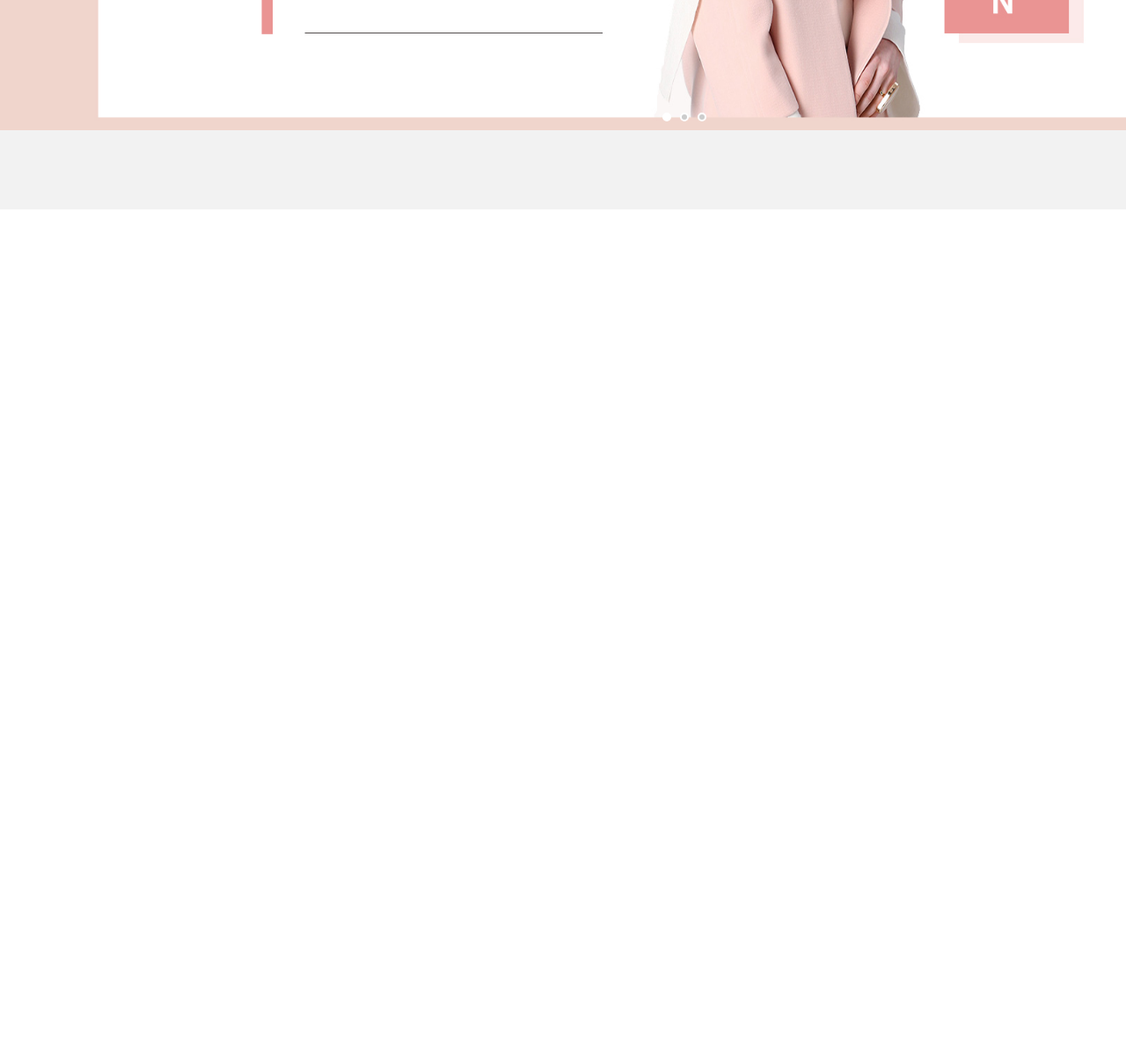
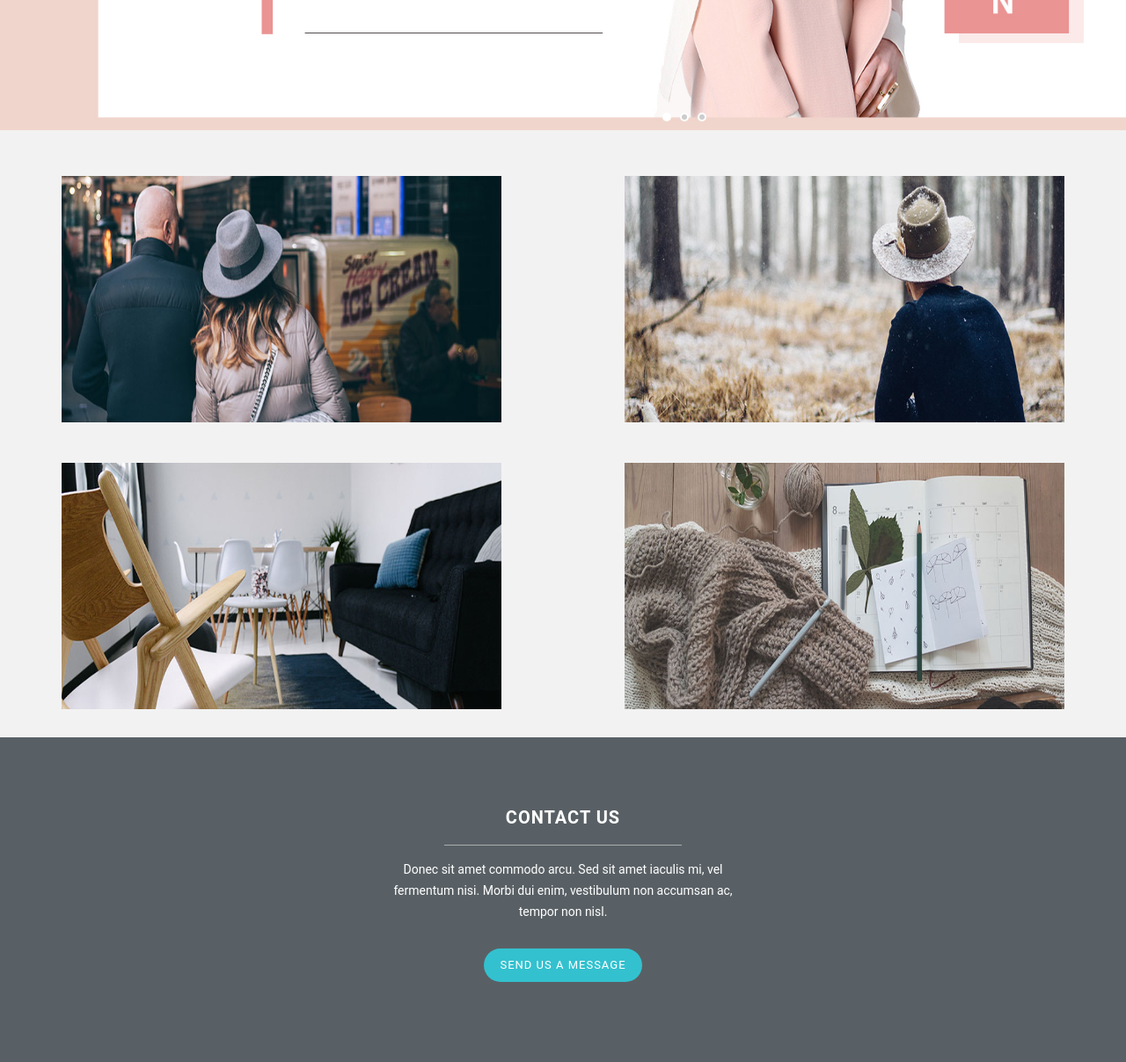
Before and after one commit to jeffry88/mystore, a PHP site: page / in a window 1280 px wide; the page is wider, and only the part inside the window is pictured. Shown: the part 562-1769 px from the top of that part at 88% size. Before the commit the page ends 800 px from the top of that part, so only its background shows below. Run offline with PHP 8.4, Linux system fonts and the light colour scheme.

Commit message:
主页增加了下拉图片飞入特效，边上班边做课设，虽然进程有点慢，但还算有点进度

```diff
--- a/css/templatemo-style.css
+++ b/css/templatemo-style.css
@@ -82,7 +82,7 @@ p {
     padding: 0;
     z-index: 10000;
     transition: all 0.2s ease-in-out;
-    height: 80px;
+    height: 64px;
     background-color:transparent;
 
     text-align: center;
@@ -303,7 +303,7 @@ bootstrap.min.css:5
 }
 
 .projects-holder {
-	padding: 30px 15px 0px 15px;
+	padding: 65px 15px 0px 15px;
 }
 
 .filter-categories {;
@@ -925,3 +925,92 @@ footer .connect-us ul li a:hover {
 	}
 
 }
+/* 图片飞入*/
+#box{
+		position: relative;
+		width: 1000px;
+		height: 490px;
+		margin:200px auto 0;
+	}
+	#box img{
+		position: absolute;
+	}
+	#box img:nth-child(1){
+		/*left:-8px;*/
+		top:-148px;
+		left:-1500px;
+	}
+	#box img:nth-child(1).on{
+		left:-70px;
+                width: 500px;
+                height: 280px;
+		transition: 0.5s 1s;
+	}
+	#box img:nth-child(2){
+		/*left:163px;*/
+		top:178px;
+		left:-1500px;
+	}
+	#box img:nth-child(2).on{
+		left:-70px;
+		transition: 0.5s 0.5s;
+                width:500px;
+                height: 280px;
+	}
+	/*#box img:nth-child(3){
+		left:310px;
+		top:0px;
+		animation: shake 0.8s linear;
+	}
+	@keyframes shake {
+		0%{
+			transform: scale(0);
+		}
+		30%{
+			transform: scale(1.2);
+		}
+		40%{
+			transform: scale(0.8);
+		}
+		50%{
+			transform: scale(1.15);
+		}
+		60%{
+			transform: scale(0.9);
+		}
+		70%{
+			transform: scale(1.1);
+		}
+		80%{
+			transform: scale(0.95);
+		}
+		90%{
+			transform: scale(1.05);
+		}
+		100%{
+			transform: scale(1);
+		}
+	}*/
+
+	#box img:nth-child(3){
+		/*left:510px;*/
+		top:-148px;
+		left:1500px;
+	}
+	#box img:nth-child(3).on{
+		left:570px;
+		transition: 0.5s 0.5s;
+                width: 500px;
+                height: 280px;
+	}
+	#box img:nth-child(4){
+		/*left:656px;*/
+		top:178px;
+		left:1500px;
+	}
+	#box img:nth-child(4).on{
+		left:570px;
+		transition: 0.5s 1s;
+                width:500px;
+                height: 280px;
+	}
--- a/index.html
+++ b/index.html
@@ -22,7 +22,6 @@
         <link rel="stylesheet" href="css/normalize.css" />
         <!--<link rel="stylesheet" href="css/demo.css">-->
         <link rel="stylesheet" href="css/app.css">
-
         <script src="js/vendor/modernizr-2.8.3-respond-1.4.2.min.js"></script>
 
     </head>
@@ -56,8 +55,9 @@
                                 <li><a href="#" >注册</a></li>
                             </ul>
                         </div>
+                        <!--
                         <div style="width: 80px; height: 50px; position: relative; right: -106%; top: -31px;display:none;">
-                            <a href="#"><img src="img/user01.png" height= 40px;></a>
+                            <a href="#"><img src="img/user01.png" height = 40px;></a>
                         </div>
                     </div>
                     <!--/.navbar-collapse-->
@@ -76,17 +76,77 @@
 
             <div class="slider-img">
                 <ul class="slider-img-ul">
-                     <li><img src="img/girls_clothing.jpg"></li>
-                    <li><img src="img/girls_clothing.jpg"></li>
-                    <li><img src="img/grils_clothing3.jpg"></li>
-                    <li><img src="img/man's_clothing_02.jpg"></li>
-                     <li><img src="img/girls_clothing.jpg"></li>
+                    <li><a href="man.html"><img src="img/girls_clothing.jpg"></a></li>
+                    <li><a href="man.html"><img src="img/girls_clothing.jpg"></a></li>
+                    <li><a href="man.html"><img src="img/grils_clothing3.jpg"></a></li>
+                    <li><a href="man.html"><img src="img/man's_clothing_02.jpg"></a></li>
+                    <li><a href="man.html"><img src="img/girls_clothing.jpg"></a></li>
 
                 </ul>
             </div>
 
         </div>
         <!--</div>-->
+
+        <div class="content-wrapper">
+            <div class="inner-container container">
+                <div id="box">
+                    <img src="img/blog_item_01.jpg">
+                    <img src="img/blog_item_02.jpg">
+                    <img src="img/blog_item_03.jpg">
+                    <img src="img/blog_item_04.jpg">
+                </div>
+
+
+            </div>
+        </div>
+        <div id="contact-us">
+            <div class="container">
+                <div class="row">
+                    <div class="col-md-12">
+                        <div class="section-heading">
+                            <h4>Contact Us</h4>
+                            <div class="line-dec"></div>
+                            <p>Donec sit amet commodo arcu. Sed sit amet iaculis mi, vel fermentum nisi. Morbi dui enim, vestibulum non accumsan ac, tempor non nisl.</p>
+                            <div class="pop-button">
+                                <h4>Send us a message</h4>
+                            </div>
+                        </div>
+                    </div>
+                </div>
+                <div class="row">
+                    <div class="col-md-6 col-md-offset-3">
+                        <div class="pop">
+                            <span>✖</span>
+                            <form id="contact" action="#" method="post">
+                                <div class="row">
+                                    <div class="col-md-12">
+                                        <fieldset>
+                                            <input name="name" class="form-control" id="name" placeholder="Your name..." required="" type="text">
+                                        </fieldset>
+                                    </div>
+                                    <div class="col-md-12">
+                                        <fieldset>
+                                            <input name="email" class="form-control" id="email" placeholder="Your email..." required="" type="email">
+                                        </fieldset>
+                                    </div>
+                                    <div class="col-md-12">
+                                        <fieldset>
+                                            <textarea name="message" rows="6" class="form-control" id="message" placeholder="Your message..." required=""></textarea>
+                                        </fieldset>
+                                    </div>
+                                    <div class="col-md-12">
+                                        <fieldset>
+                                            <button type="submit" id="form-submit" class="btn">Send Message</button>
+                                        </fieldset>
+                                    </div>
+                                </div>
+                            </form>
+                        </div>
+                    </div>
+                </div>
+            </div>
+        </div>
         <!--<script src="//ajax.googleapis.com/ajax/libs/jquery/1.11.2/jquery.min.js"></script>-->
         <script>window.jQuery || document.write('<script src="js/vendor/jquery-1.11.2.min.js"><\/script>')</script>
         <!--<script src="js/vendor/jquery-1.11.0.min.js" type="text/javascript"></script>-->
@@ -97,6 +157,34 @@
         <script src="js/main.js"></script>
 
         <!-- <script src="http://ajax.googleapis.com/ajax/libs/jquery/1.10.2/jquery.min.js" type="text/javascript"></script>-->
+        <script type="text/javascript">
+            $(document).ready(function () {
+                $(window).scroll(function () {
+                    if ($(window).scrollTop() > 100) {
+                        var box = document.getElementById("box");
+                        var aImgs = box.getElementsByTagName("img");
+                            for (var i = 0; i < aImgs.length; i++) {
+                                aImgs[i].className = "on";
+                            }
+                    }
+                });
+            });
+            /* $(window).scroll(function () {//为了保证兼容性，这里取两个值，哪个有值取哪一个
+             var scrollTop = document.documentElement.scrollTop || document.body.scrollTop;
+             alert(scrollTOP);
+             if (scrollTop > 100) {
+             var box = document.getElementById("box");
+             var aImgs = box.getElementsByTagName("img");
+             window.onload = function () {
+             for (var i = 0; i < aImgs.length; i++) {
+             aImgs[i].className = "on";
+             }
+
+             }
+             }
+             //scrollTop就是触发滚轮事件时滚轮的高度
+             });*/
+        </script>
         <script type="text/javascript">
             $(document).ready(function () {
                 // navigation click actions
@@ -115,7 +203,8 @@
                     event.preventDefault();
                     $('#main-nav').toggleClass("open");
                 });
-            });
+            }
+            );
             // scroll function
             function scrollToID(id, speed) {
                 var offSet = 50;
```
